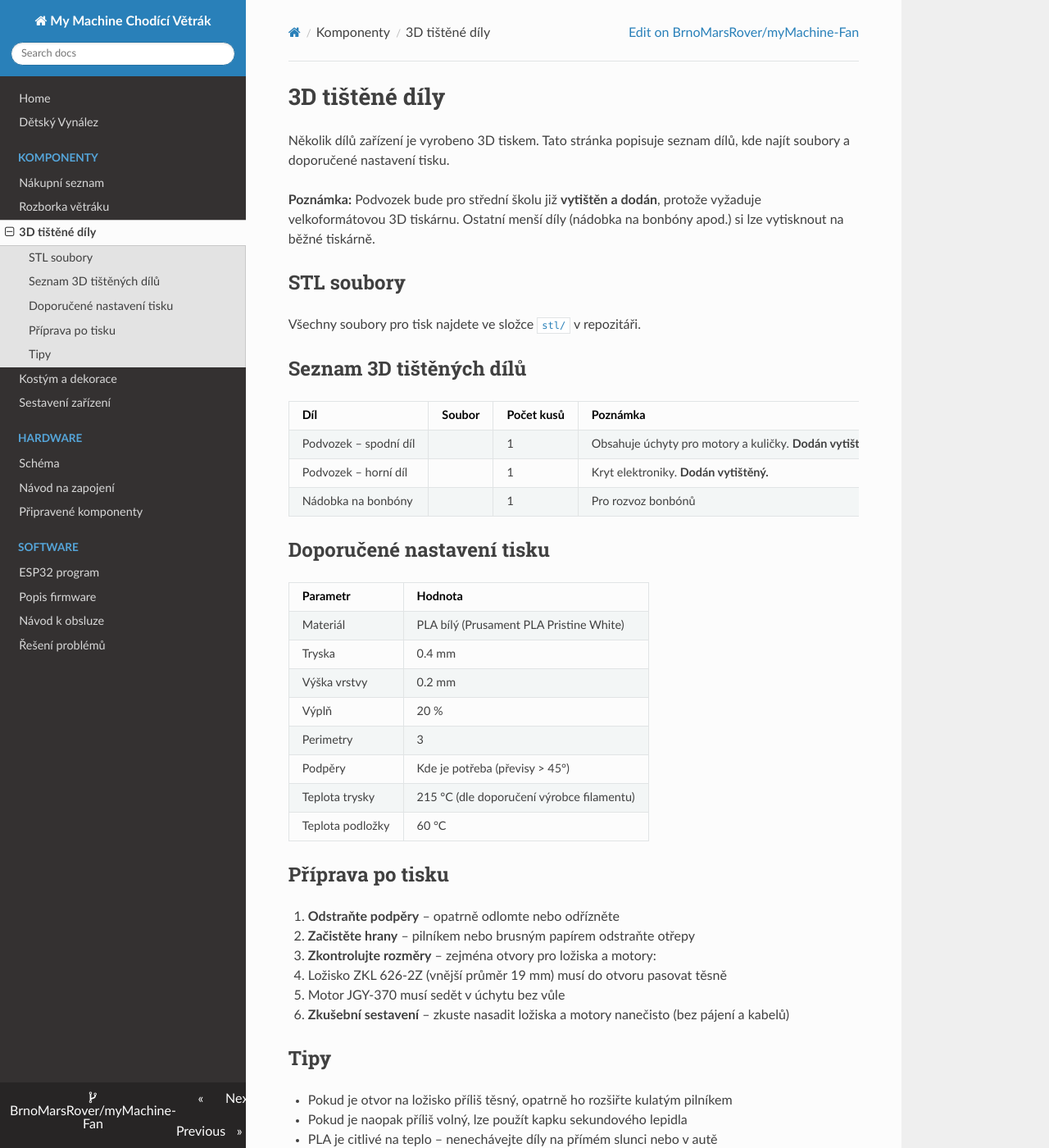
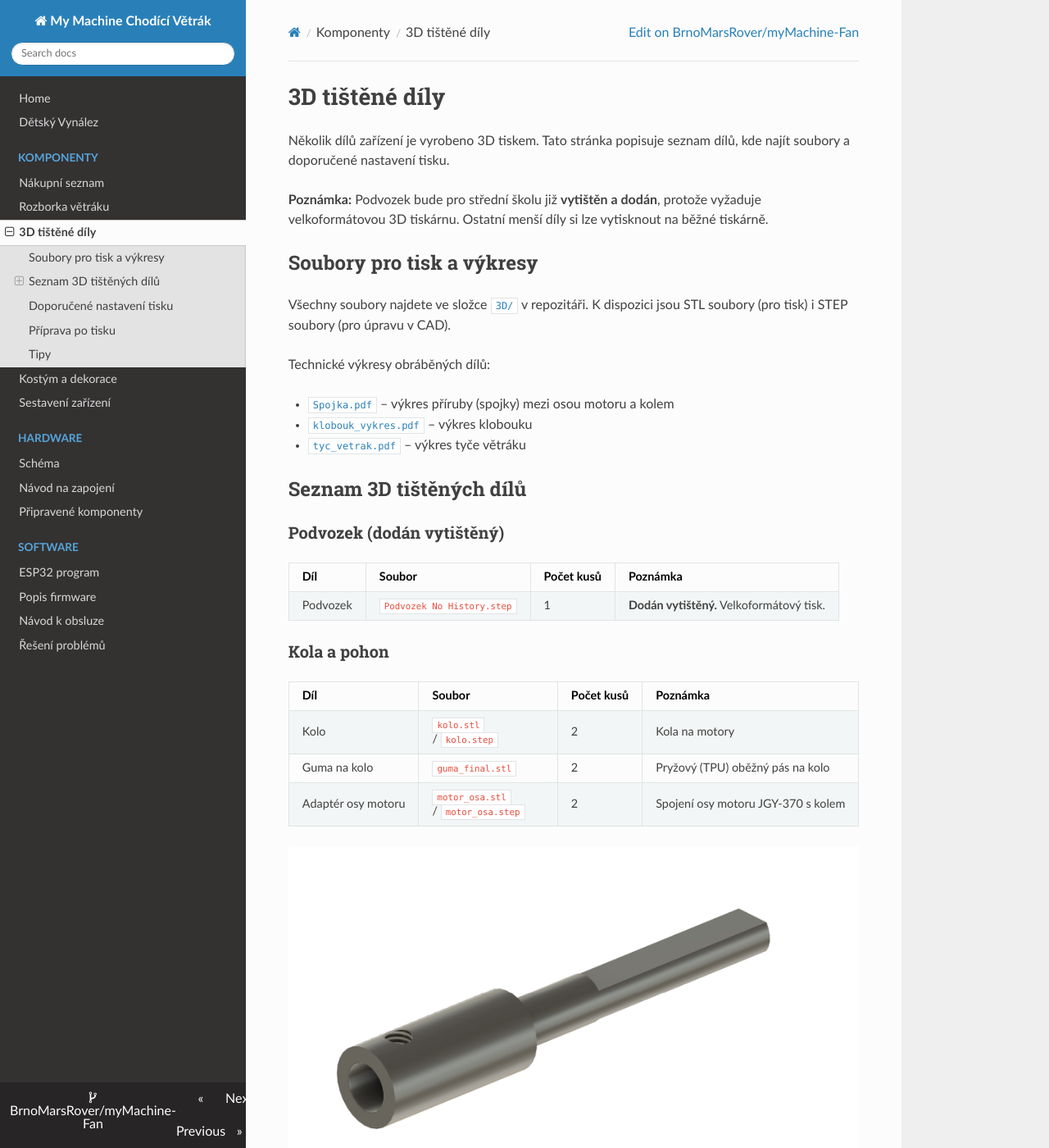
Before and after one commit to BrnoMarsRover/myMachine-Fan, an MkDocs documentation site: the page built from docs/construction/3d_tisk.md, in a window 1280 px wide and 1400 px high. Shown: the whole window at 82% size. Built offline with MkDocs 1.6.1, drawn with Linux system fonts in a browser that asks for light colours; nearby versions of some CDN libraries; some of the changed text lies outside the part shown.

Commit message:
Doplnění 3D dílů, obrázků a výkresů do dokumentace
- 3d_tisk.md: oprava odkazu na složku 3D/, kompletní seznam dílů s obrázky a odkazy na výkresy
- kostym.md: přidán obrázek uchycení klobouku a nádobky na bonbóny, odkaz na výkres klobouku
- sestaveni.md: přidán odkaz na výkres spojky, obrázek adaptéru osy motoru a nádobky na bonbóny

Co-Authored-By: Claude Opus 4.6 (1M context) <noreply@anthropic.com>

```diff
--- a/docs/construction/3d_tisk.md
+++ b/docs/construction/3d_tisk.md
@@ -2,24 +2,54 @@
 
 Několik dílů zařízení je vyrobeno 3D tiskem. Tato stránka popisuje seznam dílů, kde najít soubory a doporučené nastavení tisku.
 
-**Poznámka:** Podvozek bude pro střední školu již **vytištěn a dodán**, protože vyžaduje velkoformátovou 3D tiskárnu. Ostatní menší díly (nádobka na bonbóny apod.) si lze vytisknout na běžné tiskárně.
+**Poznámka:** Podvozek bude pro střední školu již **vytištěn a dodán**, protože vyžaduje velkoformátovou 3D tiskárnu. Ostatní menší díly si lze vytisknout na běžné tiskárně.
 
-## STL soubory
+## Soubory pro tisk a výkresy
 
-Všechny soubory pro tisk najdete ve složce [`stl/`](https://github.com/BrnoMarsRover/myMachine-Fan/tree/main/stl) v repozitáři.
+Všechny soubory najdete ve složce [`3D/`](https://github.com/BrnoMarsRover/myMachine-Fan/tree/main/3D) v repozitáři. K dispozici jsou STL soubory (pro tisk) i STEP soubory (pro úpravu v CAD).
 
-<!-- TODO: Ověřit, že složka stl/ existuje v repozitáři a obsahuje všechny soubory -->
+Technické výkresy obráběných dílů:
+
+- [`Spojka.pdf`](https://github.com/BrnoMarsRover/myMachine-Fan/blob/main/3D/Spojka.pdf) – výkres příruby (spojky) mezi osou motoru a kolem
+- [`klobouk_vykres.pdf`](https://github.com/BrnoMarsRover/myMachine-Fan/blob/main/3D/klobouk_vykres.pdf) – výkres klobouku
+- [`tyc_vetrak.pdf`](https://github.com/BrnoMarsRover/myMachine-Fan/blob/main/3D/tyc_vetrak.pdf) – výkres tyče větráku
 
 ## Seznam 3D tištěných dílů
 
-<!-- TODO: Doplnit kompletní seznam dílů podle skutečnosti a přidat fotky -->
+### Podvozek (dodán vytištěný)
 
 | Díl | Soubor | Počet kusů | Poznámka |
 |-----|--------|-----------|----------|
-| Podvozek – spodní díl | <!-- TODO --> | 1 | Obsahuje úchyty pro motory a kuličky. **Dodán vytištěný.** |
-| Podvozek – horní díl | <!-- TODO --> | 1 | Kryt elektroniky. **Dodán vytištěný.** |
-| Nádobka na bonbóny | <!-- TODO --> | 1 | Pro rozvoz bonbónů |
-<!-- TODO: Doplnit další díly (držáky senzorů, adaptéry, atd.) -->
+| Podvozek | `Podvozek No History.step` | 1 | **Dodán vytištěný.** Velkoformátový tisk. |
+
+### Kola a pohon
+
+| Díl | Soubor | Počet kusů | Poznámka |
+|-----|--------|-----------|----------|
+| Kolo | `kolo.stl` / `kolo.step` | 2 | Kola na motory |
+| Guma na kolo | `guma_final.stl` | 2 | Pryžový (TPU) oběžný pás na kolo |
+| Adaptér osy motoru | `motor_osa.stl` / `motor_osa.step` | 2 | Spojení osy motoru JGY-370 s kolem |
+
+![Adaptér osy motoru](../images/motor_osa.png)
+
+### Uchycení klobouku
+
+| Díl | Soubor | Počet kusů | Poznámka |
+|-----|--------|-----------|----------|
+| Uchycení klobouku | `uchyceni_klobouku.stl` / `.step` | 1 | Hlavní díl pro nasazení sombrera |
+| Uchycení ložiska klobouku | `uchyceni_loziska_klobouku.stl` | 1 | Lůžko pro ložisko ZKL 51101A |
+| Krytka ložiska | `krytka_lozisko.stl` / `.step` | 1 | Krytka zajišťující ložisko |
+| Zarážka klobouku | `zarazka_klobouku.stl` | 1 | Zajišťuje klobouk proti sejmutí |
+
+![Uchycení klobouku](../images/uchyceni_klobouku.png)
+
+### Nádobka na bonbóny
+
+| Díl | Soubor | Počet kusů | Poznámka |
+|-----|--------|-----------|----------|
+| Nádobka na bonbóny | `krabicka_bonbony.stl` / `Krabička_Bombóny.step` | 1 | Pro rozvoz balených bonbónů |
+
+![Nádobka na bonbóny](../images/miska.png)
 
 ## Doporučené nastavení tisku
 
@@ -51,5 +81,3 @@ Všechny soubory pro tisk najdete ve složce [`stl/`](https://github.com/BrnoMar
 - Pokud je naopak příliš volný, lze použít kapku sekundového lepidla
 - PLA je citlivé na teplo – nenechávejte díly na přímém slunci nebo v autě
 - Při tisku větších dílů může pomoci adhesive (lepidlo na podložku) proti odlepování
-
-<!-- TODO: Přidat fotky vytištěných a očištěných dílů -->
```
Also changed, not shown: docs/construction/kostym.md (+4 -2 lines), docs/construction/sestaveni.md (+6 -4 lines).
